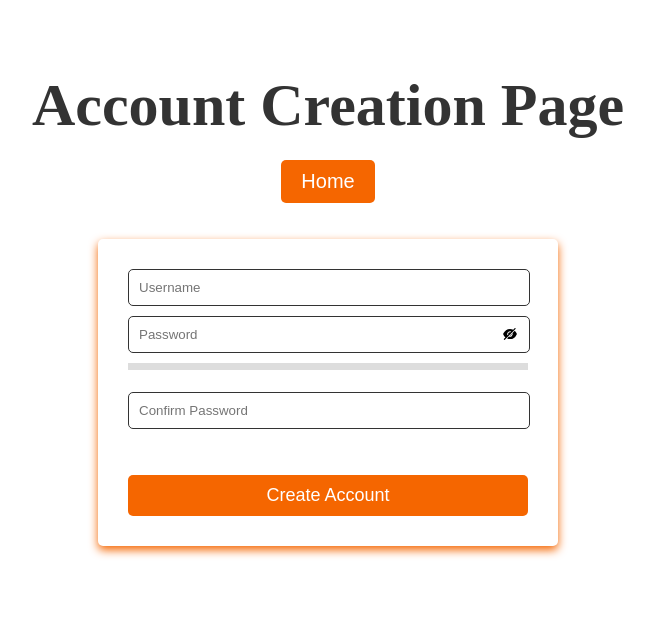
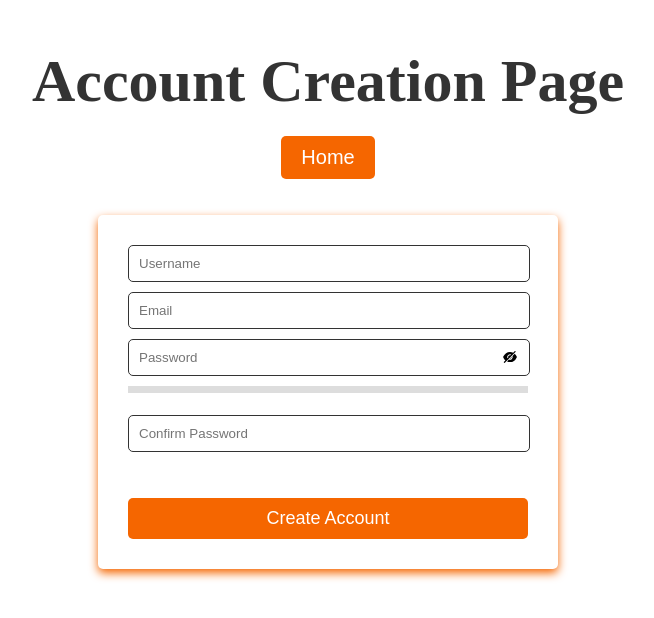
Before and after one commit to Sgilb-Portfolio/PythonCharmers, a React (Create React App) app in the folder start-app/: page /account-creation in a window 1280 px wide. Shown: the part 120-738 px from the top of the page, without its empty margins (312-966 px from the left). Built offline with nearby package versions, Linux system fonts and the light colour scheme.

Commit message:
Update Create.js - added email
Added Email to account creation

```diff
--- a/start-app/src/pages/Create.js
+++ b/start-app/src/pages/Create.js
@@ -67,6 +67,18 @@ function Create() {
                     *username* is mandatory</span>}
                 <br />
 
+                <input type="email" placeholder='Email' {...register("email", { required: true})}
+                style={{
+                    width: "95%",
+                    padding: "10px",
+                    marginBottom: "10px",
+                    borderRadius: "5px",
+                    border: "1px solid #333333"}}>
+                </input>
+                {errors.email && <span style={{ color: "red", display: "block" }}>
+                    *email* is mandatory</span>}
+                <br />
+
                 <div className="passwords"
                     style={{
                     position: "relative"
```
